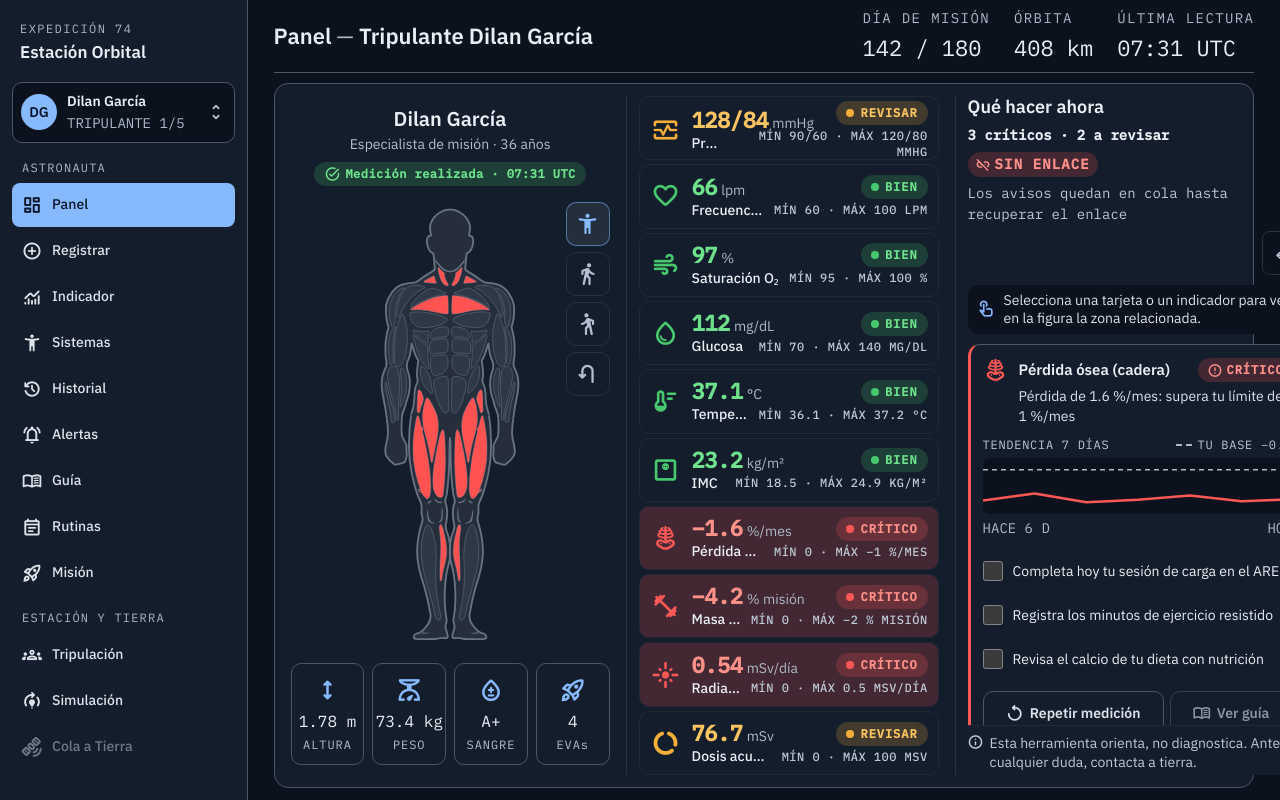
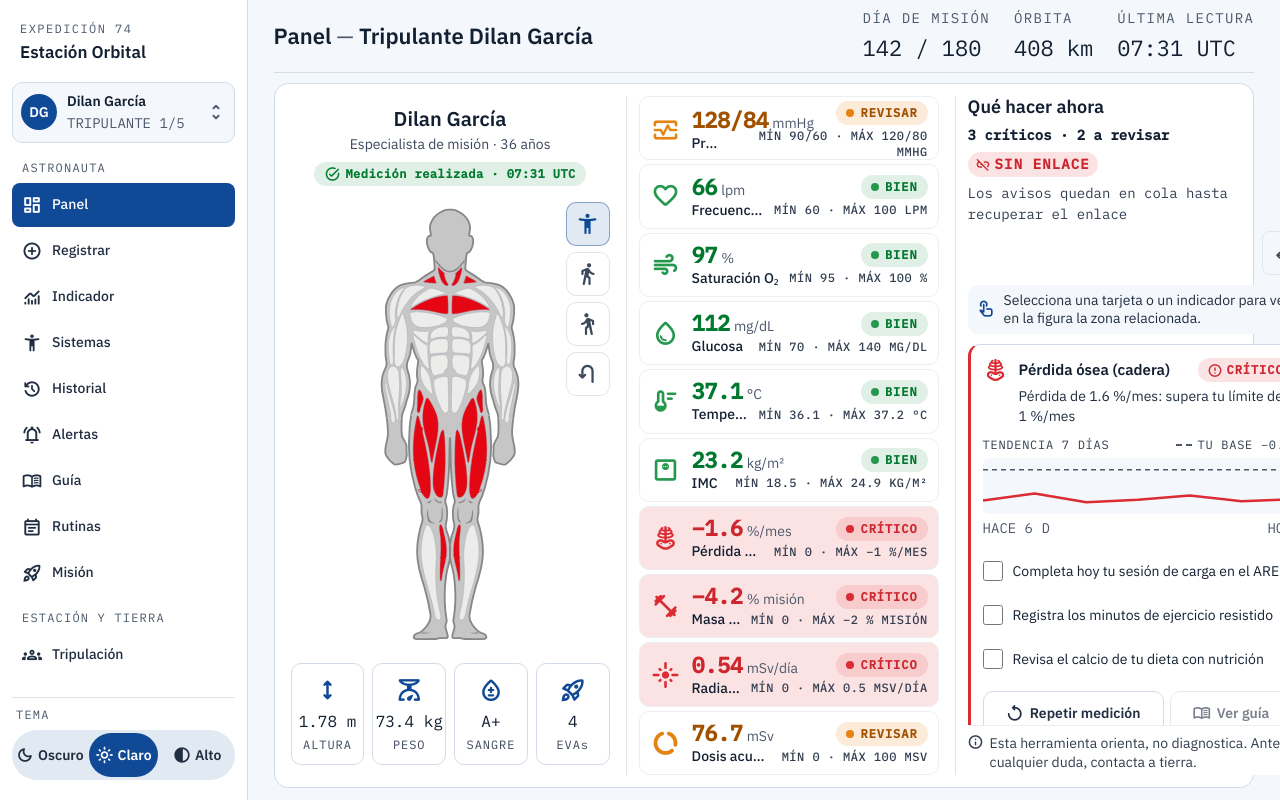
Before and after one commit to Dilan-Prog/health-nasa, a Laravel app: page / in a window 1280 px wide. Run offline with Laravel 10, Linux system fonts and the light colour scheme; data comes from the database, SQL or seed files in the repository; style sheets or scripts are compiled from the project's sources; some libraries are stand-ins or nearby versions.

Commit message:
Cableado: rutas y menú de Botiquín, Aviso legal y Cola a Tierra; selector de tema; imports de CSS
Excluye a propósito las líneas del Médico de vuelo (otra sesión, sin commit).

Co-Authored-By: Claude Sonnet 5.5 <noreply@anthropic.com>

```diff
--- a/resources/css/app.css
+++ b/resources/css/app.css
@@ -13,6 +13,10 @@
 @import './alertas.css';
 @import './historial.css';
 @import './sistemas.css';
+@import './fuente-chip.css';
+@import './peligros.css';
+@import './botiquin.css';
+@import './paginas.css';
 @import './nuevo-tripulante.css';
 @import './nuevo-tripulante-campos.css';
 @import './nuevo-tripulante-listas.css';
--- a/resources/views/layouts/app.blade.php
+++ b/resources/views/layouts/app.blade.php
@@ -24,11 +24,12 @@
         ['t' => 'Estación y Tierra', 'links' => [
             ['t' => 'Tripulación', 'ic' => 'groups', 'ruta' => 'tripulacion', 'href' => '/tripulacion'],
             ...(app()->environment('production') ? [] : [['t' => 'Simulación', 'ic' => 'model_training', 'ruta' => 'simulacion', 'href' => '/simulacion']]),
-            ['t' => 'Cola a Tierra', 'ic' => 'satellite_alt'],
+            ['t' => 'Cola a Tierra', 'ic' => 'satellite_alt', 'ruta' => 'cola-tierra', 'href' => '/cola-a-tierra'],
+            ['t' => 'Botiquín', 'ic' => 'medication', 'ruta' => 'botiquin', 'href' => '/botiquin'],
             ['t' => 'Flight surgeon', 'ic' => 'stethoscope'],
         ]],
         ['t' => 'Apoyo', 'links' => [
-            ['t' => 'Aviso legal', 'ic' => 'gavel'],
+            ['t' => 'Aviso legal', 'ic' => 'gavel', 'ruta' => 'aviso-legal', 'href' => '/aviso-legal'],
             ['t' => 'Acceso', 'ic' => 'login'],
         ]],
     ];
@@ -40,6 +41,22 @@
     <meta name="viewport" content="width=device-width, initial-scale=1">
     <title>Monitor de salud · Astronautas</title>
     <meta name="theme-color" content="#0B3D91">
+    <meta name="color-scheme" content="dark light">
+    {{-- Tema antes del primer pintado: elección guardada (oscuro | claro | hc); sin ella, prefers-contrast / prefers-color-scheme; por defecto oscuro. --}}
+    <script>
+        (function () {
+            var t = null;
+            try { t = localStorage.getItem('tema'); } catch (e) {}
+            if (t !== 'dark' && t !== 'light' && t !== 'hc') {
+                t = 'dark';
+                try {
+                    if (window.matchMedia('(prefers-contrast: more)').matches) t = 'hc';
+                    else if (window.matchMedia('(prefers-color-scheme: light)').matches) t = 'light';
+                } catch (e) {}
+            }
+            document.documentElement.setAttribute('data-theme', t);
+        })();
+    </script>
     <link rel="manifest" href="/manifest.webmanifest">
     <link rel="icon" href="/icons/icon-192.png">
     <link rel="apple-touch-icon" href="/icons/icon-192.png">
@@ -77,6 +94,14 @@
                 </div>
             @endforeach
         </nav>
+        <div class="tema-grupo">
+            <span class="tema-et">Tema</span>
+            <div class="tema" role="group" aria-label="Tema de color">
+                <button type="button" class="tema-op" data-tema="dark" aria-pressed="false" title="Oscuro"><span class="icono" aria-hidden="true">dark_mode</span><span class="tema-txt">Oscuro</span></button>
+                <button type="button" class="tema-op" data-tema="light" aria-pressed="false" title="Claro"><span class="icono" aria-hidden="true">light_mode</span><span class="tema-txt">Claro</span></button>
+                <button type="button" class="tema-op" data-tema="hc" aria-pressed="false" title="Alto contraste"><span class="icono" aria-hidden="true">contrast</span><span class="tema-txt">Alto</span></button>
+            </div>
+        </div>
     </aside>
 
     <div class="shell-columna">
@@ -86,6 +111,9 @@
                 <span class="shell-marca-nombre shell-marca-nombre--sm">{{ $nombreEstacion }}</span>
             </div>
             <livewire:selector-tripulante variante="compacta" />
+            <button type="button" class="tema-ciclo" data-tema-ciclo title="Cambiar tema (oscuro, claro, alto contraste)" aria-label="Cambiar tema de color">
+                <span class="icono" aria-hidden="true">contrast</span>
+            </button>
         </div>
         {{ $slot }}
     </div>
--- a/routes/web.php
+++ b/routes/web.php
@@ -41,3 +41,13 @@ if (class_exists(\App\Livewire\NuevoTripulante::class)) {
 if (class_exists(\App\Livewire\FichaTripulante::class)) {
     Route::get('/tripulacion/{astronauta}/expediente', \App\Livewire\FichaTripulante::class)->name('tripulacion.ficha');
 }
+
+if (class_exists(\App\Livewire\Botiquin::class)) {
+    Route::get('/botiquin', \App\Livewire\Botiquin::class)->name('botiquin');
+}
+if (class_exists(\App\Livewire\AvisoLegal::class)) {
+    Route::get('/aviso-legal', \App\Livewire\AvisoLegal::class)->name('aviso-legal');
+}
+if (class_exists(\App\Livewire\ColaTierra::class)) {
+    Route::get('/cola-a-tierra', \App\Livewire\ColaTierra::class)->name('cola-tierra');
+}
```
